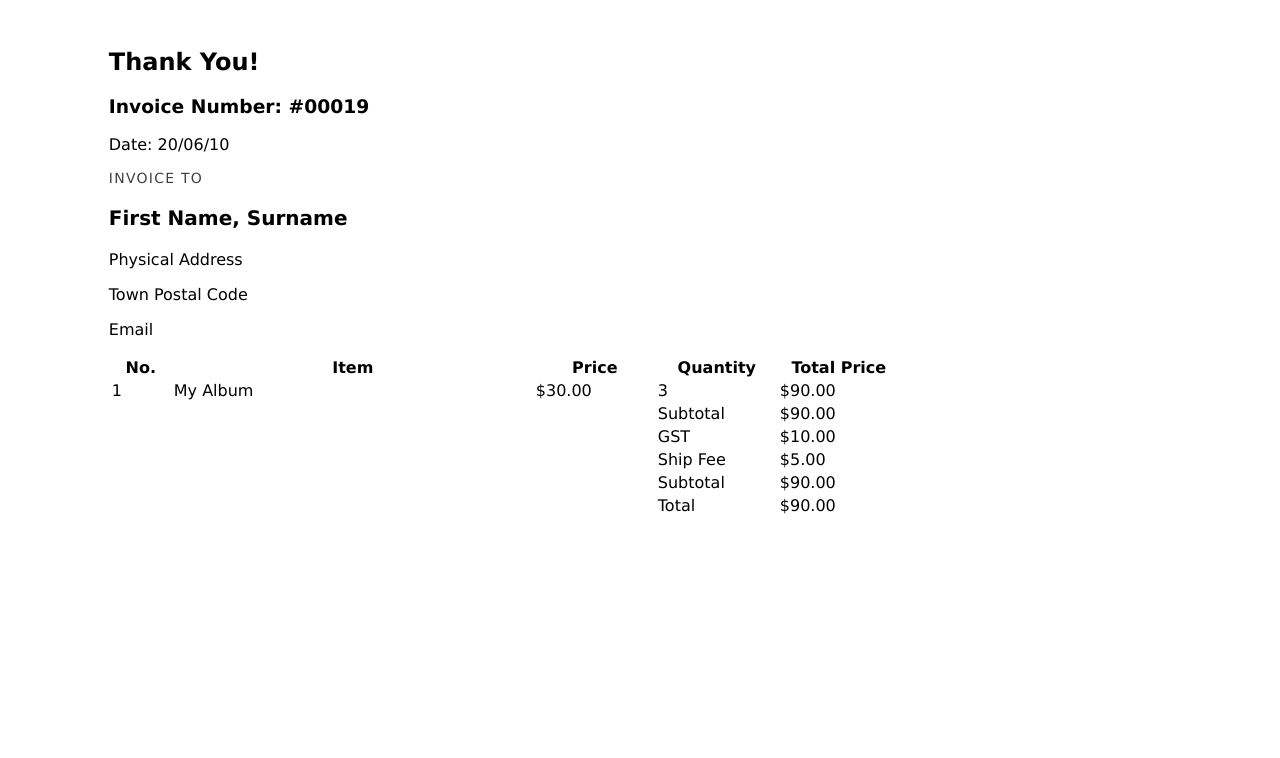
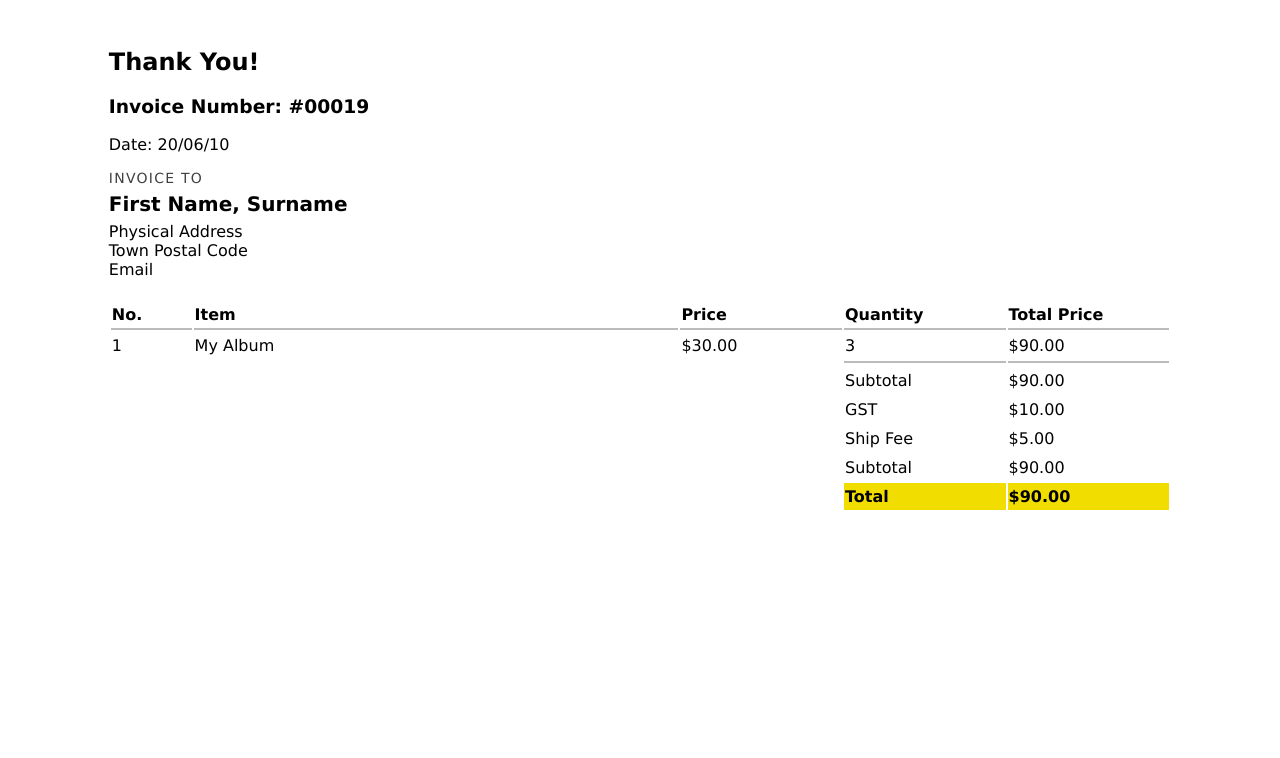
Before and after one commit to aivankhirlpastor/Shop-Programming, a Flask app: page /invoice in a window 1280 px wide. Shown: the part 76-834 px from the top of the page. Run offline with Flask 3, Linux system fonts and the light colour scheme.

Commit message:
Stylised The Table

```diff
--- a/static/css/style.css
+++ b/static/css/style.css
@@ -760,6 +760,53 @@ section.checkout .panel-details {
     min-height: 300px;
 }
 
+/* ======== INVOICE PAGE ======== */
+section.invoice-page #order-billing-dt {
+    width: 500px;
+}
+
+section.invoice-page #order-billing-dt p.full-name {
+    margin-block: 6px;
+}
+
+section.invoice-page #order-billing-dt p:not(.emphasise) {
+    margin: 0;
+}
+
+table {
+    border-collapse: separate;
+    empty-cells: hide;
+    table-layout: fixed; /* fixed cell width */
+    margin-block: 20px;
+    width: 100%;
+}
+
+/* table cells */
+th, td {
+    margin: 0;
+    padding-block: 4px;
+}
+
+/* table headings */
+table thead th {
+    text-align: left;
+    border-bottom: 2px solid #00000044;
+}
+
+/* table monetary cost row */
+table tr.monetary-cost.subtotal > td {
+    border-top: 2px solid #00000044;
+    padding-top: 8px;
+}
+
+table tr.monetary-cost.total > td {
+    font-weight: 700;
+    background-color: var(--color-1);
+}
+
+table tr:nth-child(even):not(.monetary-cost) td {
+    background-color: #ffffec;
+}
 
 /* FOOTER */
 footer {
```
